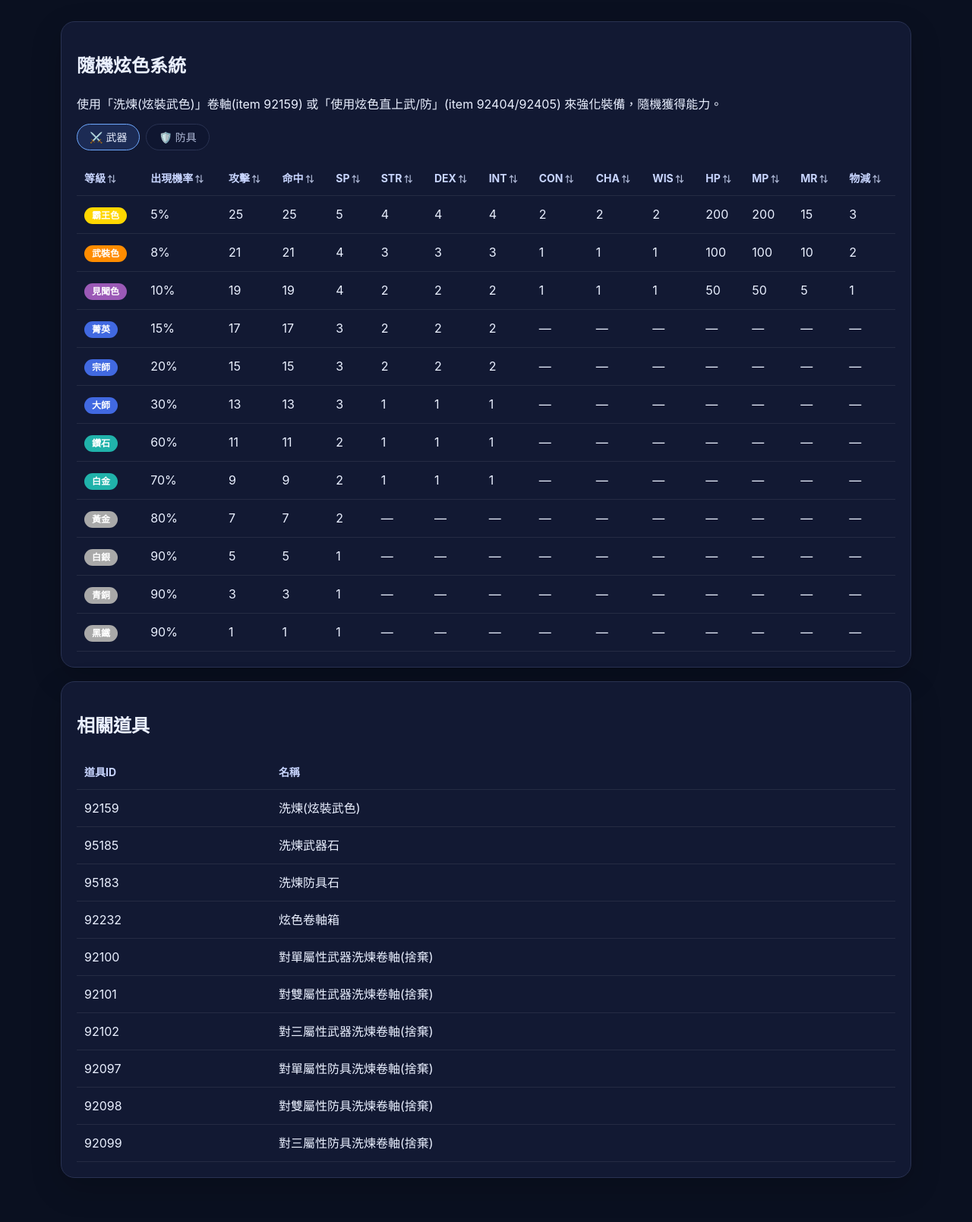
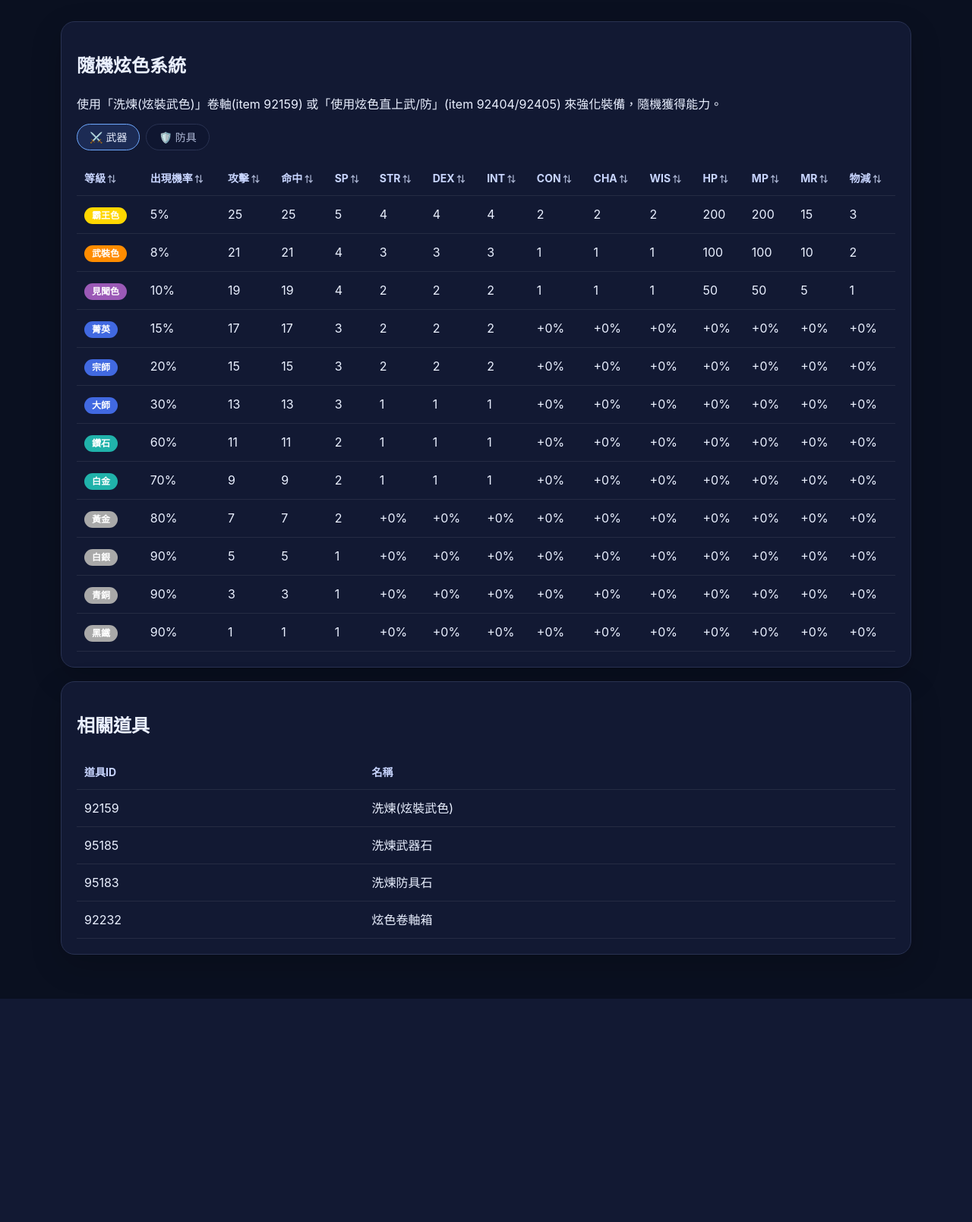
Before and after one commit to justminguo/yanfei-heaven-frontend, a Flask app: page /color-enhance in a window 1280 px wide. Shown: the part 53-1662 px from the top of the page at 76% size. After the commit the page ends 1368 px from the top, so only its background shows below. Run offline with Flask 3, Linux system fonts and the light colour scheme; parts of the project's set-up code (start-up, migrations or seed data) failed here and were passed over.

Commit message:
Fix UI issues: remove discarded scrolls, show +0% instead of —, apply grade colors to names

```diff
--- a/app.py
+++ b/app.py
@@ -1034,12 +1034,6 @@ def create_app() -> Flask:
         {"item_id": 95185, "name": "洗煉武器石"},
         {"item_id": 95183, "name": "洗煉防具石"},
         {"item_id": 92232, "name": "炫色卷軸箱"},
-        {"item_id": 92100, "name": "對單屬性武器洗煉卷軸(捨棄)"},
-        {"item_id": 92101, "name": "對雙屬性武器洗煉卷軸(捨棄)"},
-        {"item_id": 92102, "name": "對三屬性武器洗煉卷軸(捨棄)"},
-        {"item_id": 92097, "name": "對單屬性防具洗煉卷軸(捨棄)"},
-        {"item_id": 92098, "name": "對雙屬性防具洗煉卷軸(捨棄)"},
-        {"item_id": 92099, "name": "對三屬性防具洗煉卷軸(捨棄)"},
     ]
 
     @app.route("/color-enhance")
--- a/templates/color_enhance.html
+++ b/templates/color_enhance.html
@@ -36,32 +36,32 @@
           </td>
           <td>{{ row.ran }}%</td>
           {% if tab == 'weapon' %}
-          <td>{{ row.Attack or '—' }}</td>
-          <td>{{ row.Hit or '—' }}</td>
-          <td>{{ row.Sp or '—' }}</td>
-          <td>{{ row.Str or '—' }}</td>
-          <td>{{ row.Dex or '—' }}</td>
-          <td>{{ row.Int or '—' }}</td>
-          <td>{{ row.Con or '—' }}</td>
-          <td>{{ row.Cha or '—' }}</td>
-          <td>{{ row.Wis or '—' }}</td>
-          <td>{{ row.Hp or '—' }}</td>
-          <td>{{ row.Mp or '—' }}</td>
-          <td>{{ row.Mr or '—' }}</td>
-          <td>{{ row.ReductionDmg or '—' }}</td>
+          <td>{{ row.Attack if row.Attack else '+0%' }}</td>
+          <td>{{ row.Hit if row.Hit else '+0%' }}</td>
+          <td>{{ row.Sp if row.Sp else '+0%' }}</td>
+          <td>{{ row.Str if row.Str else '+0%' }}</td>
+          <td>{{ row.Dex if row.Dex else '+0%' }}</td>
+          <td>{{ row.Int if row.Int else '+0%' }}</td>
+          <td>{{ row.Con if row.Con else '+0%' }}</td>
+          <td>{{ row.Cha if row.Cha else '+0%' }}</td>
+          <td>{{ row.Wis if row.Wis else '+0%' }}</td>
+          <td>{{ row.Hp if row.Hp else '+0%' }}</td>
+          <td>{{ row.Mp if row.Mp else '+0%' }}</td>
+          <td>{{ row.Mr if row.Mr else '+0%' }}</td>
+          <td>{{ row.ReductionDmg if row.ReductionDmg else '+0%' }}</td>
           {% else %}
-          <td>{{ row.Str or '—' }}</td>
-          <td>{{ row.Dex or '—' }}</td>
-          <td>{{ row.Int or '—' }}</td>
-          <td>{{ row.Con or '—' }}</td>
-          <td>{{ row.Cha or '—' }}</td>
-          <td>{{ row.Wis or '—' }}</td>
-          <td>{{ row.Hp or '—' }}</td>
-          <td>{{ row.Mp or '—' }}</td>
-          <td>{{ row.Mr or '—' }}</td>
-          <td>{{ row.ReductionDmg or '—' }}</td>
-          <td>{{ row.FireDef or '—' }}</td>
-          <td>{{ row.WindDef or '—' }}</td>
+          <td>{{ row.Str if row.Str else '+0%' }}</td>
+          <td>{{ row.Dex if row.Dex else '+0%' }}</td>
+          <td>{{ row.Int if row.Int else '+0%' }}</td>
+          <td>{{ row.Con if row.Con else '+0%' }}</td>
+          <td>{{ row.Cha if row.Cha else '+0%' }}</td>
+          <td>{{ row.Wis if row.Wis else '+0%' }}</td>
+          <td>{{ row.Hp if row.Hp else '+0%' }}</td>
+          <td>{{ row.Mp if row.Mp else '+0%' }}</td>
+          <td>{{ row.Mr if row.Mr else '+0%' }}</td>
+          <td>{{ row.ReductionDmg if row.ReductionDmg else '+0%' }}</td>
+          <td>{{ row.FireDef if row.FireDef else '+0%' }}</td>
+          <td>{{ row.WindDef if row.WindDef else '+0%' }}</td>
           {% endif %}
         </tr>
       {% else %}
```
Also changed, not shown: templates/polymorphs.html (+8 -5 lines).
